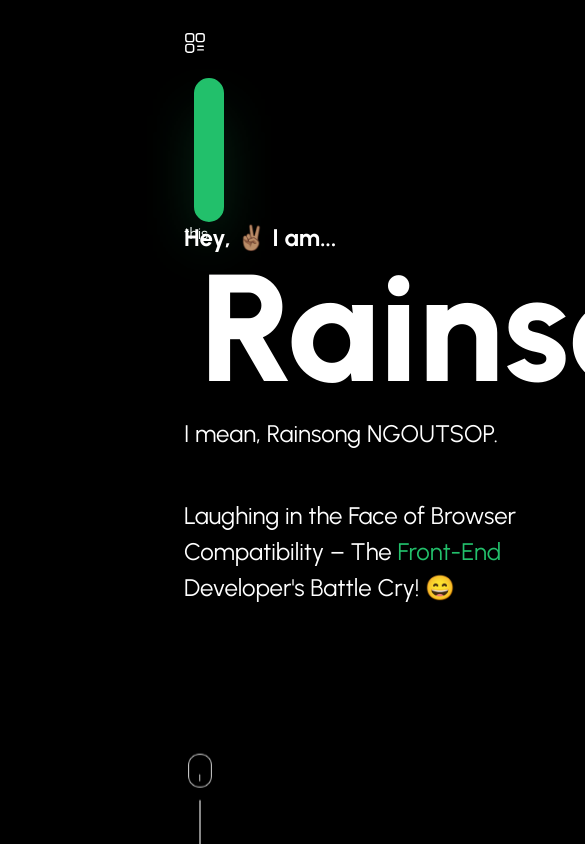
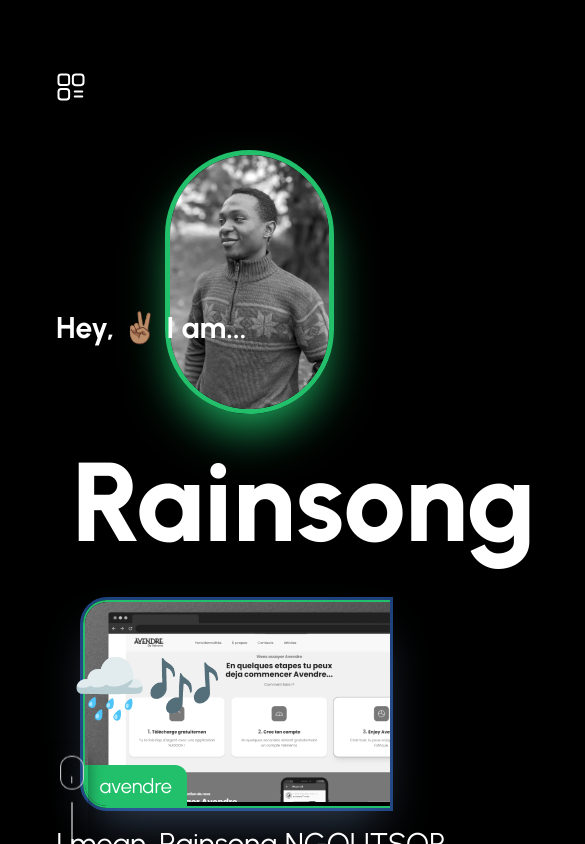
Before and after one commit to gouraintite/Rainsong, a React (Vite) app: page / in a window 390 px wide. Shown: the top 844 px of the page, 585 px wide, since content can reach past the window. Built offline with nearby package versions, Linux system fonts and the light colour scheme.

Commit message:
welcome section  version 1.0.2 on main

```diff
--- a/src/components/welcome.jsx
+++ b/src/components/welcome.jsx
@@ -3,50 +3,54 @@ import logo from '../assets/logo.svg'
 import me from '../assets/me.png'
 import mouse from '../assets/mouse.png'
 import arrow from '../assets/arrow.png'
+import a1 from '../assets/a1.png'
 
 const Welcome = () => {
   return (
     <>
-        <div className='pt-2 px-16'>
+        <div className='lg:pt-2 pt-12 lg:px-16'>
             <div className='cursor-pointer' >
-                <img src={logo} alt="logo rainsong" />
+                <img src={logo} alt="logo rainsong" className='' />
             </div>
-            <div className='flex justify-between h-100 mt-6' >
-                <div className='mt-36 w-2/5 h-full'>
+            <div className='flex justify-between h-100 lg:mt-6 mt-12 ' >
+                <div className='lg:mt-36 mt-40 lg:w-2/5 h-full'>
                     <div className='absolute z-50 h-1/2'>
-                        <p className='text-2xl font-bold'>
+                        <p className='lg:text-2xl text-3xl font-bold'>
                             Hey, ✌🏽 I am...️
                         </p><br />
-                        <p className='text-[9.5rem] ml-4 -mt-16 font-extrabold'>
-                            Rainsong
+                        <p className='lg:text-[9.5rem] text-[7rem] ml-4 lg:-mt-16 mt-12 font-extrabold'>
+                            Rainsong<span className='text-6xl' >🌧️🎶</span>
                         </p><br />
-                        <p className='text-2xl -mt-12 mb-12'>
+                        <p className='lg:text-2xl text-3xl lg:-mt-12 mt-12 mb-12'>
                             I mean, Rainsong NGOUTSOP.
                         </p>
-                        <p className='text-2xl mt-4 leading-normal'>
+                        <p className='lg:text-2xl text-3xl lg:mt-4 mt-24 lg:leading-normal leading-relaxed w-full'>
                             Laughing in the Face of Browser <br /> Compatibility – The {' '}
                             <span className='text-primary'>Front-End</span> <br />
                              Developer's Battle Cry! 😄
                         </p>
                     </div>
                 </div>
-                <div className='w-1/2 flex justify-center z-0' >
-                    <div className='ml-4 w-full shadow-2xl shadow-primary rounded-full overflow-hidden border-[15px] border-primary '>
+                <div className='lg:w-1/2 w-2/3 flex justify-center z-0' >
+                    <div className='ml-4 w-full shadow-2xl shadow-primary rounded-full overflow-hidden lg:border-[15px] border-[5px] border-primary '>
                         <img src={me} alt="my picture" className='w-full shadow-xl' />
+                    </div>
+                    <div className='absolute bottom-9 rounded-l-3xl -right-0 shadow-2xl shadow-slate-700 border-l-2 border-y-2 border-primary overflow-hidden w-46 h-52 object-cover ring'>
+                            <img src={a1} alt="" className='object-cover' />
+                            <div className='bg-primary text-xl flex justify-center items-center h-1/5 w-1/3 absolute bottom-0 rounded-tr-xl' >
+                                avendre
+                            </div>
                     </div>
                 </div>
             </div>
 
             <div className='absolute -bottom-24 left-46 arrow'>
                 <div className='flex justify-center pt-3'>
-                <img src={mouse} alt="" className='w-3/4' />
+                    <img src={mouse} alt="" className='w-3/4 drop-shadow-xl drop-shadow-white' />
                 </div>
                 <div className='flex justify-center pt-3'>
                     <img src={arrow} height={9} className='h-1/4' alt="" />
                 </div>
-            </div>
-            <div className='' >
-                this
             </div>
         </div>
     </>
--- a/src/index.css
+++ b/src/index.css
@@ -38,3 +38,9 @@ html{
 		transform: translatey(0px);
 	}
 }
+
+@media screen and (max-width: 768px) {
+  html{
+    margin: 0 2rem;
+  }
+}
```
Also changed, not shown: src/assets/a1.png (added).
